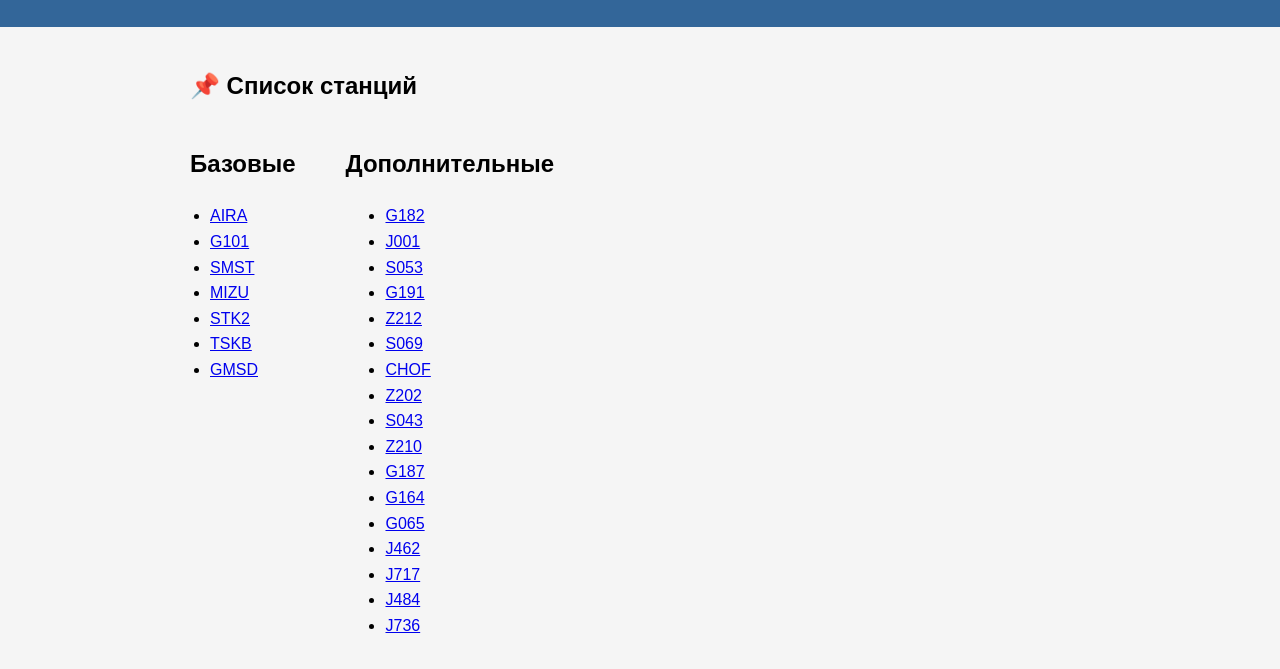
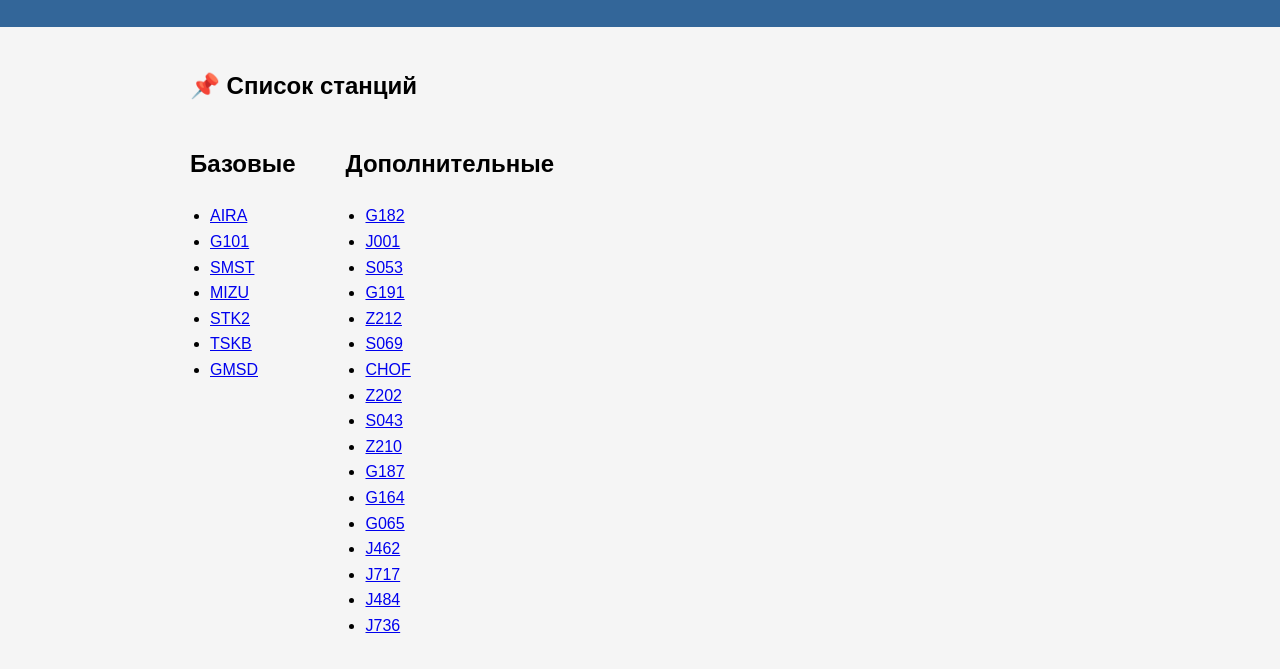
Before and after one commit to TimGorelov12/regsys2025-map, a plain HTML site: page stations.html in a window 1280 px wide. Shown: the part 125-794 px from the top of the page. Drawn offline with Linux system fonts and the light colour scheme.

Commit message:
Update stations.html

```diff
--- a/stations.html
+++ b/stations.html
@@ -36,7 +36,7 @@
       </div>
       <div>
         <h2>Дополнительные</h2>
-        <ul>
+        <ul class="station-list">
           <li><a href="#">G182</a></li>
           <li><a href="#">J001</a></li>
           <li><a href="#">S053</a></li>
```
